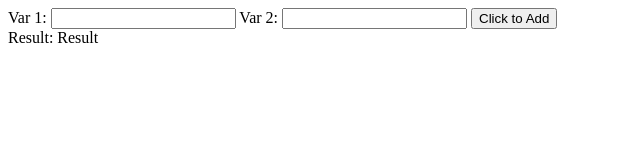
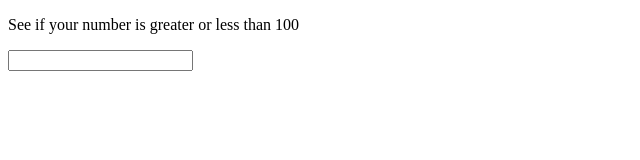
Before and after one commit to lee-oconnor/JS_MiniChallenge, a plain HTML site: page index.html in a window 1280 px wide. Shown: the whole page, without its empty margins (0-640 px from the left). Drawn offline with Linux system fonts and the light colour scheme.

Commit message:
working on question 3

```diff
--- a/Homework1.js
+++ b/Homework1.js
@@ -1,9 +1,3 @@
-
-  function addNums(){
-    var var1 = document.getElementById('var1').value;
-    var var2 = document.getElementById('var2').value;
-    document.getElementById('result').innerHTML = (parseInt(var1) + parseInt (var2));
-  }
 
 //Challenge 1: Create a script with 2 variables, each assigned to a number.
 //Add them together and output the result to the console.
@@ -26,3 +20,16 @@ var cameras = [slr, mediumFormat];
 cameras
 cameras [2][0]
 cameras [1][1]
+
+//Write a script that checks if a variable is less than 100.
+//If it is, alert the user that their variable is less than 100.
+//If it is not alert the user of what the value was and that it was greater
+//than 100.
+
+var num = 4
+
+if (num < 100){
+  alert ("your variable is les than 100");
+} else {
+  alert ("your variable" + num + "is greater than 100");
+}
--- a/index.html
+++ b/index.html
@@ -5,13 +5,9 @@
     <script src="Homework1.js"></script>
   </head>
   <body>
-
-    Var 1: <input type="text" id="var1">
-    Var 2: <input type="text" id="var2">
-    <button id="add" onclick="addNums()">Click to Add</button>
-    <br>
-    Result:
-    <span id="result">Result</span>
+    <!-- Examples of adding two numbers together-->
+    <p>See if your number is greater or less than 100</p>
+    <input id="number" value=""
 
 
   </body>
```
